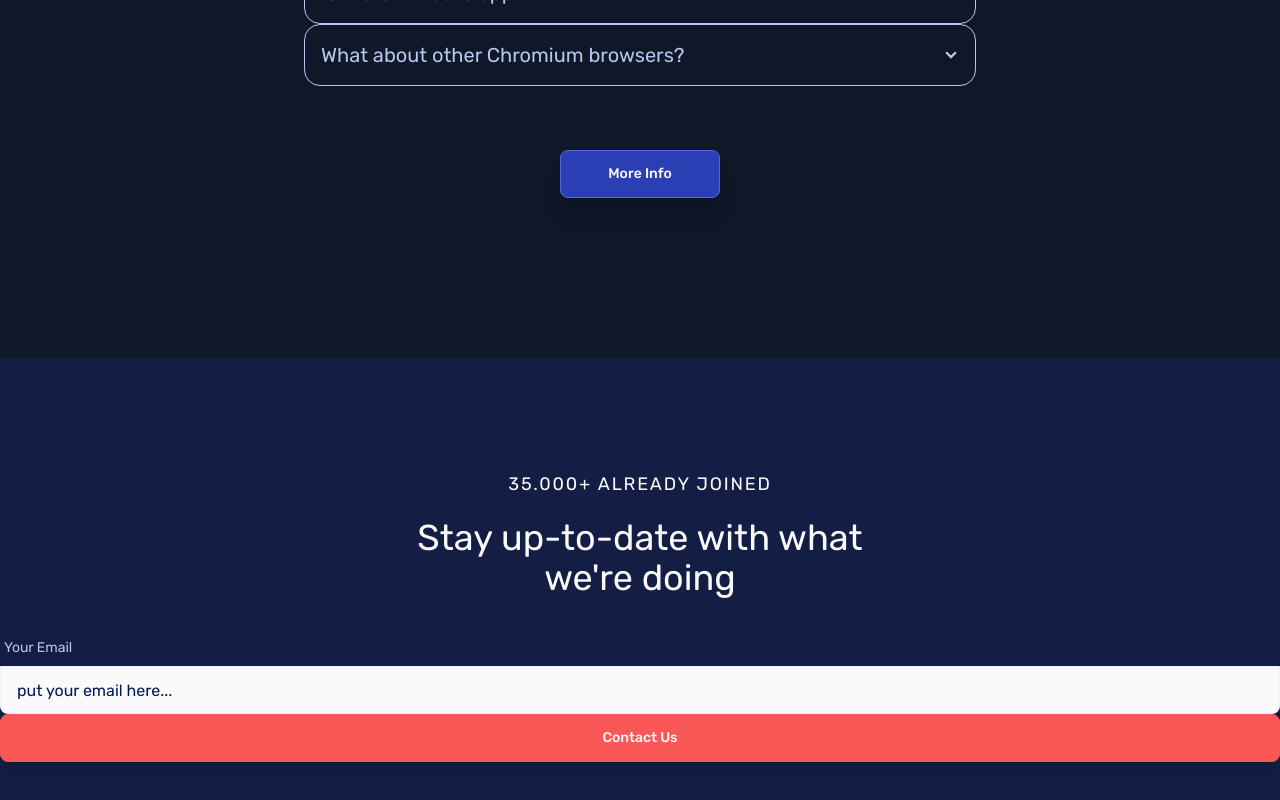
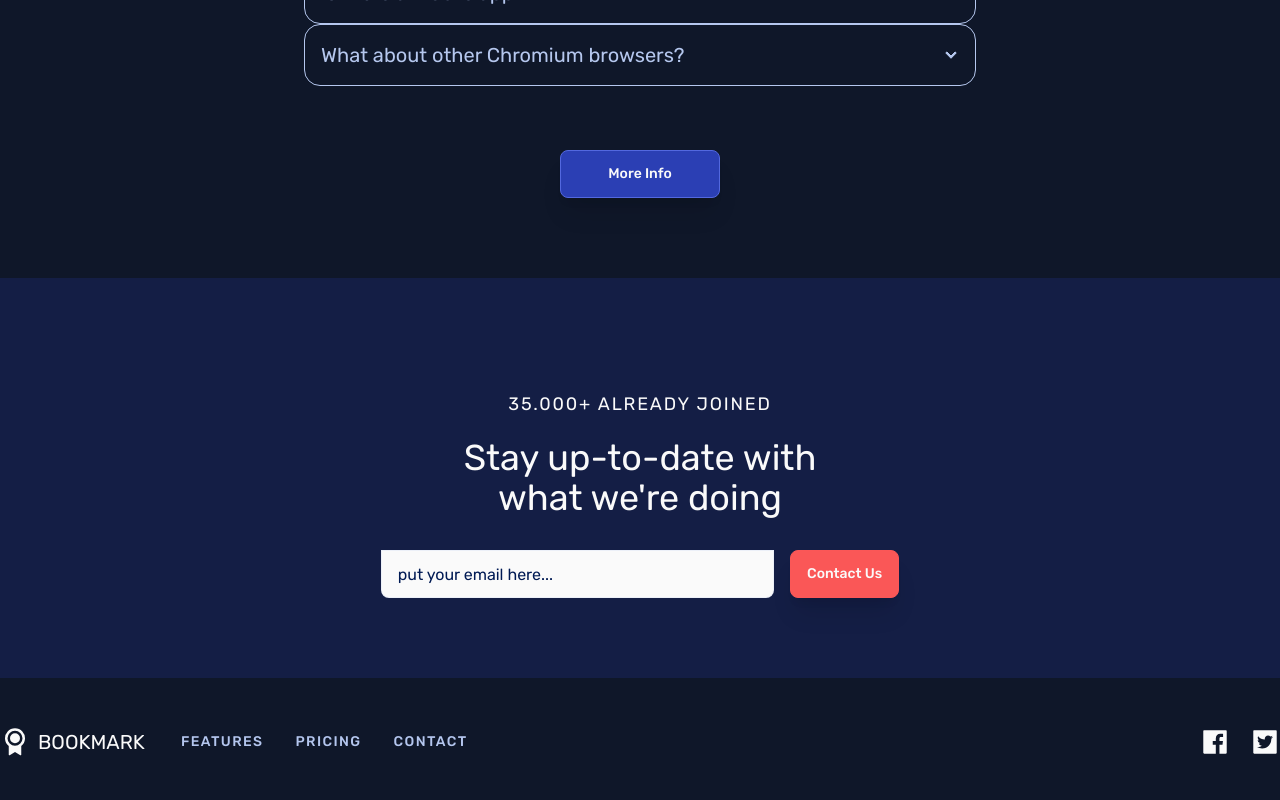
Before and after one commit to Marcosfitzsimons/bookmark-react-app, a React (Create React App) app: page / in a window 1280 px wide. Shown: the part 3045-3845 px from the top of the page. Built offline with nearby package versions, Linux system fonts and the light colour scheme.

Commit message:
fix-some-details

```diff
--- a/src/App.js
+++ b/src/App.js
@@ -4,6 +4,7 @@ import Features from './components/Features'
 import Extension from './components/Extension'
 import Questions from './components/Questions'
 import Contact from './components/Contact'
+import Footer from './components/Footer'
 
 function App() {
   return (
@@ -15,6 +16,7 @@ function App() {
         <Extension />
         <Questions />
         <Contact />
+        <Footer />
       </>
     </div>
   );
--- a/src/components/Contact.jsx
+++ b/src/components/Contact.jsx
@@ -2,9 +2,9 @@ import React from "react";
 
 const Contact = () => {
   return (
-    <section className="w-full h-full mt-20 py-5 xl:py-20 bg-soft-blue/20 text-bg-color">
-      <div className="container mx-auto text-center">
-        <div className="flex flex-col items-center gap-5 justify-center w-[95%] mx-auto lg:container my-8">
+    <section className="w-full h-full py-8 xl:py-20 bg-soft-blue/20 text-bg-color">
+      <div className="mx-auto text-center max-w-xl">
+        <div className="flex flex-col items-center gap-5 justify-center w-[95%] mx-auto my-8 max-w-xl">
           <p className="uppercase tracking-widest text-base lg:text-lg font-normal">
             35.000+ already joined
           </p>
@@ -12,9 +12,9 @@ const Contact = () => {
             Stay up-to-date with what we're doing
           </h3>
         </div>
-        <div className="form-control">
-          <label class="label">
-            <span class="label-text">Your Email</span>
+        <div className="lg:flex-row lg:items-center gap-4 form-control w-[90%] mx-auto">
+          <label className="label lg:hidden">
+            <span className="label-text">Your Email</span>
           </label>
           <label className="input-group input-group-vertical">
             <input
@@ -23,7 +23,7 @@ const Contact = () => {
               className="input input-bordered bg-bg-color text-info-content placeholder:text-info-content"
             />
           </label>
-          <button className="btn btn-primary w-full text-start normal-case text-bg-color hover:text-soft-red bg-soft-red font-medium shadow-xl hover:bg-bg-color hover:border-2 border-soft-red hover:border-soft-red">
+          <button className="mt-8 lg:w-auto lg:mt-0 btn btn-primary w-full text-start normal-case text-bg-color hover:text-soft-red bg-soft-red font-medium shadow-xl hover:bg-bg-color hover:border-2 border-soft-red hover:border-soft-red">
             Contact Us
           </button>
         </div>
--- /dev/null
+++ b/src/components/Footer.jsx
@@ -0,0 +1,63 @@
+import React from "react";
+import { AiFillFacebook, AiFillTwitterSquare } from "react-icons/ai";
+import { RiAwardFill } from "react-icons/ri";
+
+const Footer = () => {
+  return (
+    <footer className="w-full h-full py-8 lg:h-[8rem] flex justify-center items-center">
+      <div className="container mx-auto flex flex-col gap-4 items-center justify-center lg:flex-row lg:justify-between">
+        <div className="flex flex-col lg:flex-row items-center gap-4 lg:gap-5">
+          <div className="navbar-start">
+            <p className="uppercase flex items-center gap-2 text-xl text-bg-color select-none">
+              <RiAwardFill className="text-3xl" />
+              Bookmark
+            </p>
+          </div>
+
+          <nav className="xl:pr-20">
+            <ul className="menu menu-horizontal p-0">
+              <li className="text-sm">
+                <a
+                  href="#"
+                  className="text-info uppercase font-medium tracking-widest hover:bg-transparent focus:bg-transparent hover:text-soft-red"
+                >
+                  Features
+                </a>
+              </li>
+              <li className="text-sm">
+                <a
+                  href="#"
+                  className="text-info uppercase font-medium tracking-widest hover:bg-transparent focus:bg-transparent hover:text-soft-red"
+                >
+                  Pricing
+                </a>
+              </li>
+              <li className="text-sm">
+                <a
+                  href="#"
+                  className="text-info uppercase font-medium tracking-widest hover:bg-transparent focus:bg-transparent hover:text-soft-red"
+                >
+                  Contact
+                </a>
+              </li>
+            </ul>
+          </nav>
+        </div>
+        <ul className="flex gap-5">
+          <li>
+            <a href="#" className="">
+              <AiFillFacebook className="text-3xl text-bg-color hover:text-soft-red" />
+            </a>
+          </li>
+          <li>
+            <a href="#" className="">
+              <AiFillTwitterSquare className="text-3xl text-bg-color hover:text-soft-red" />
+            </a>
+          </li>
+        </ul>
+      </div>
+    </footer>
+  );
+};
+
+export default Footer;
--- a/src/components/Hero.jsx
+++ b/src/components/Hero.jsx
@@ -30,7 +30,7 @@ const Hero = () => {
               <button className="btn btn-primary text-start normal-case text-bg-color bg-soft-blue font-medium shadow-xl hover:bg-transparent hover:border-2 hover:text-soft-blue">
                 Get it on Chrome
               </button>
-              <button className="btn btn-active bg-bg-color hover:bg-soft-blue normal-case font-medium shadow-xl hover:bg-transparent hover:text-bg-color hover:border-2 hover:border-info ">
+              <button className="btn btn-active bg-bg-color hover:bg-soft-blue/5 normal-case font-medium shadow-xl hover:text-bg-color hover:border-2 hover:border-info ">
                 Get it on Firefox
               </button>
             </div>
```
